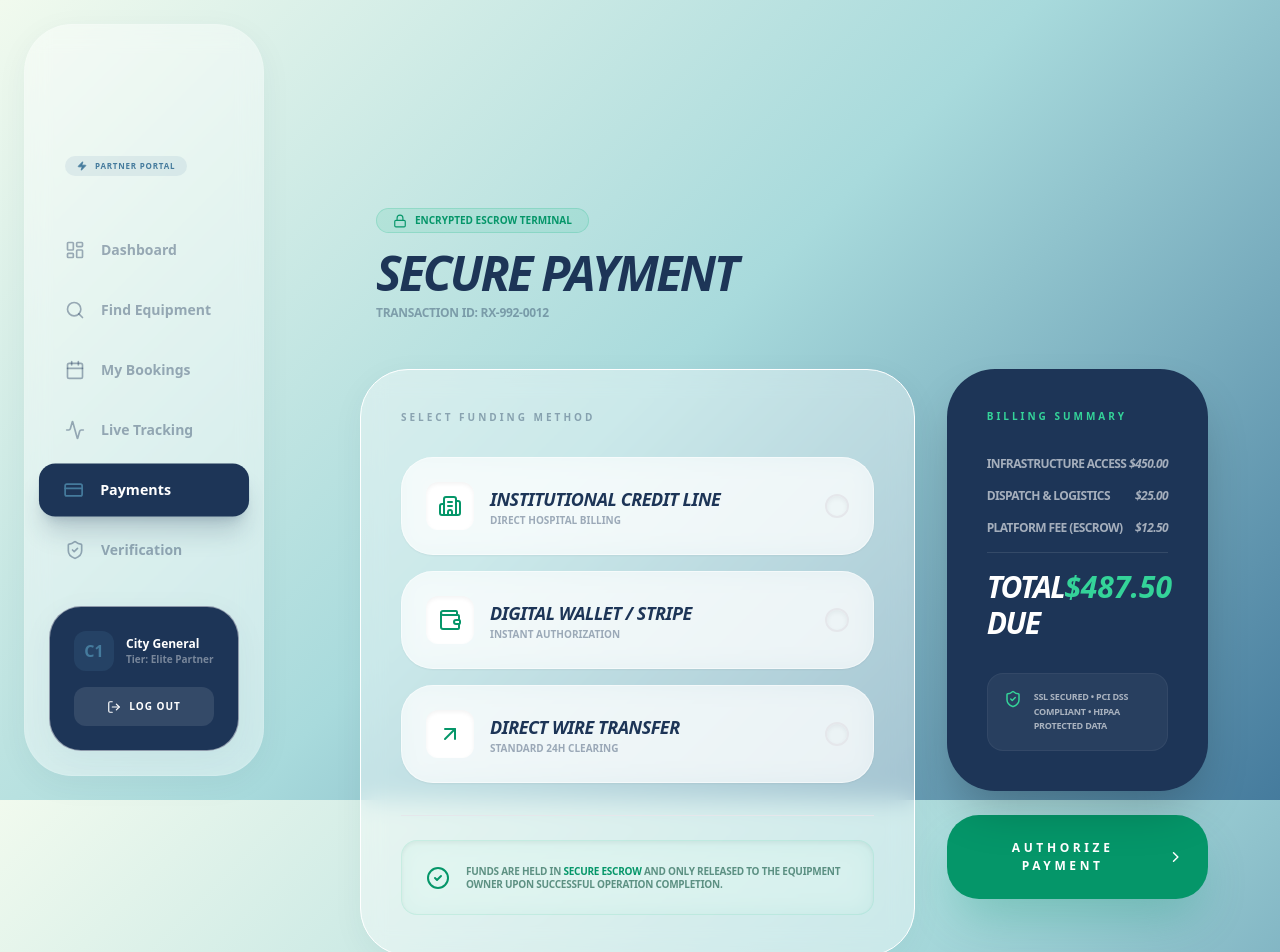
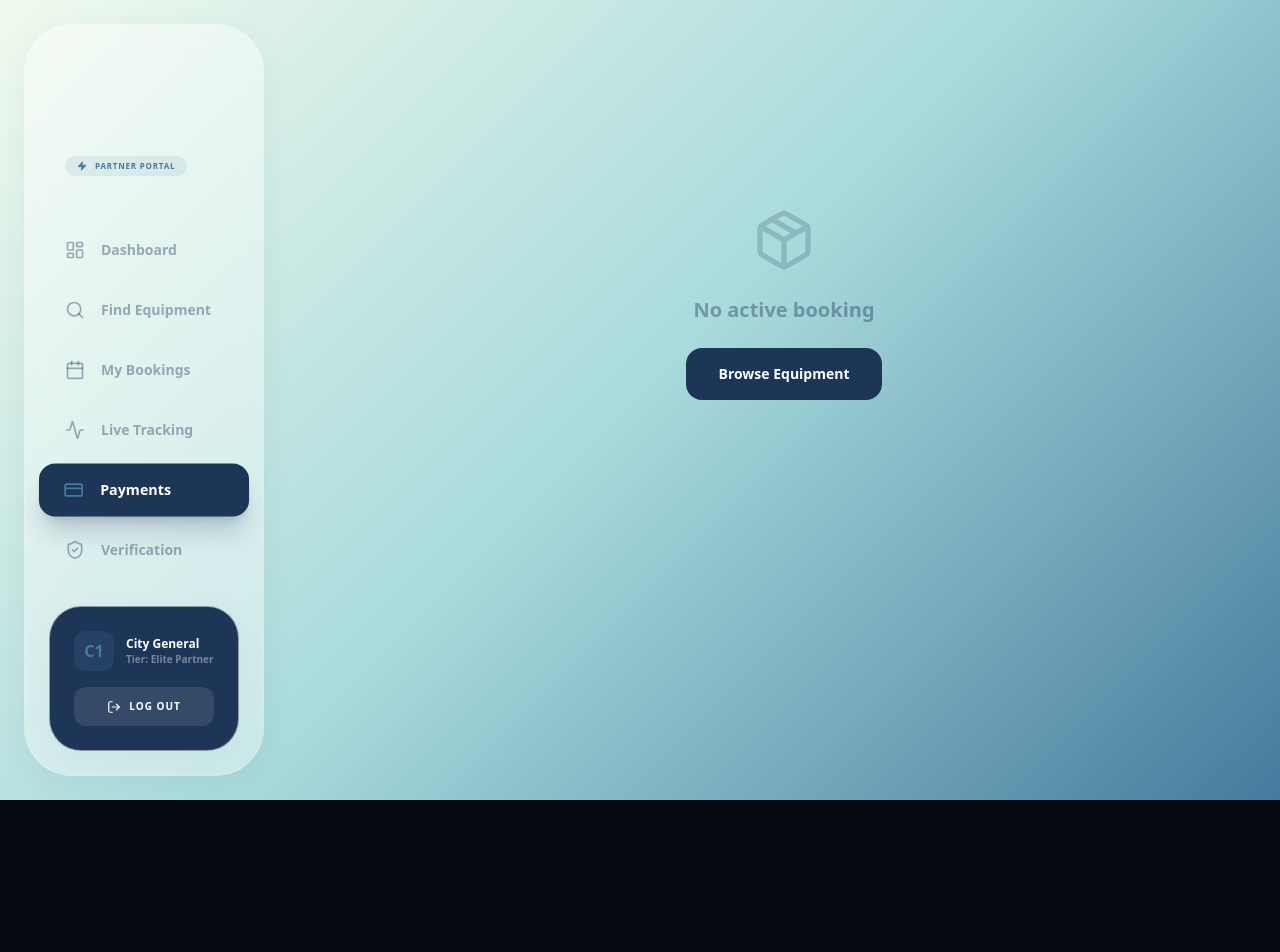
Before and after one commit to DharmiSapariya/ResourceRX, a React (Vite) app: page /clinic/payment in a window 1280 px wide. Shown: the top 952 px of the page. After the commit the page ends 800 px from the top, so only its background shows below. Built offline with nearby package versions, Linux system fonts and the light colour scheme.

Commit message:
fix: update ClinicPayment page to latest version

```diff
--- a/src/pages/Clinic/ClinicPayment.jsx
+++ b/src/pages/Clinic/ClinicPayment.jsx
@@ -1,123 +1,281 @@
-import React from 'react';
-import { motion } from 'framer-motion';
+import React, { useState } from 'react';
+import { motion, AnimatePresence } from 'framer-motion';
 import { useNavigate } from 'react-router-dom';
 import {
-  CreditCard,
-  ShieldCheck,
-  Lock,
-  ChevronRight,
-  Building2,
-  CheckCircle2,
-  Wallet,
-  ArrowUpRight
+  CreditCard, ShieldCheck, Lock, ChevronRight,
+  Building2, CheckCircle2, Wallet, ArrowUpRight,
+  Loader2, AlertCircle, Package
 } from 'lucide-react';
+import { useClinic } from '../../context/ClinicContext';
 import '../../App.css';
+
+const PAYMENT_METHODS = [
+  { id: 'credit', name: "Institutional Credit Line",  icon: Building2,    desc: "Direct hospital billing · No upfront charge"         },
+  { id: 'wallet', name: "UPI / Debit / Credit Card",   icon: Wallet,       desc: "Instant authorization · Escrow-protected"            },
+  { id: 'wire',   name: "NEFT / RTGS Bank Transfer",   icon: ArrowUpRight, desc: "Standard 2–4h clearing · For large orders"          },
+];
+
+// Indian-style number formatting
+function formatINR(amount) {
+  return `₹${Math.round(amount).toLocaleString('en-IN')}`;
+}
 
 export default function ClinicPayment() {
   const navigate = useNavigate();
+  const { currentBooking, completePayment } = useClinic();
+
+  const [selectedMethod, setSelectedMethod] = useState(null);
+  const [processing,     setProcessing]     = useState(false);
+  const [processed,      setProcessed]      = useState(false);
+  const [upiId,          setUpiId]          = useState('');
+  const [cardNum,        setCardNum]        = useState('');
+  const [cardExp,        setCardExp]        = useState('');
+  const [cardCVV,        setCardCVV]        = useState('');
+  const [orgName,        setOrgName]        = useState('');
+  const [poNumber,       setPoNumber]       = useState('');
+  const [error,          setError]          = useState(null);
+
+  if (!currentBooking) {
+    return (
+      <div className="pt-40 pb-20 px-6 max-w-4xl mx-auto text-center">
+        <Package className="mx-auto opacity-20 mb-6" size={64} />
+        <p className="font-black text-xl opacity-40">No active booking</p>
+        <button onClick={() => navigate('/clinic/search')}
+          className="mt-6 bg-primary text-white px-8 py-4 rounded-2xl font-black text-sm hover:bg-secondary transition-all">
+          Browse Equipment
+        </button>
+      </div>
+    );
+  }
+
+  const durationHours = parseInt(currentBooking.duration) || 4;
+  const pricePerHour  = Number(currentBooking.price) || 4500; // INR/hr
+  const subtotal      = pricePerHour * durationHours;
+  const dispatch      = 2500;    // ₹2,500 logistics fee
+  const platformFee   = Math.round(subtotal * 0.025); // 2.5%
+  const gst           = Math.round((subtotal + dispatch + platformFee) * 0.18); // 18% GST
+  const total         = subtotal + dispatch + platformFee + gst;
+
+  const formatCard = (v) => v.replace(/\D/g, '').slice(0, 16).replace(/(.{4})/g, '$1 ').trim();
+  const formatExp  = (v) => {
+    const d = v.replace(/\D/g, '').slice(0, 4);
+    return d.length >= 2 ? d.slice(0, 2) + '/' + d.slice(2) : d;
+  };
+
+  const validate = () => {
+    if (!selectedMethod) { setError('Please select a payment method'); return false; }
+    if (selectedMethod === 'wallet') {
+      if (!upiId.trim() && cardNum.replace(/\s/g, '').length < 16) {
+        setError('Enter a valid UPI ID or 16-digit card number'); return false;
+      }
+    }
+    if (selectedMethod === 'credit') {
+      if (!orgName.trim()) { setError('Enter organization name'); return false; }
+    }
+    return true;
+  };
+
+  const handlePay = async () => {
+    setError(null);
+    if (!validate()) return;
+    setProcessing(true);
+    await new Promise(r => setTimeout(r, 2500));
+    completePayment();
+    setProcessed(true);
+    setProcessing(false);
+    setTimeout(() => navigate('/clinic/tracking'), 1800);
+  };
+
+  if (processed) {
+    return (
+      <motion.div initial={{ opacity: 0, scale: 0.95 }} animate={{ opacity: 1, scale: 1 }}
+        className="pt-40 pb-20 px-6 max-w-xl mx-auto text-center">
+        <div className="glass-panel rounded-[3rem] p-16 space-y-6">
+          <motion.div initial={{ scale: 0 }} animate={{ scale: 1 }} transition={{ type: 'spring', delay: 0.2 }}
+            className="w-24 h-24 bg-emerald-500 rounded-full flex items-center justify-center mx-auto">
+            <CheckCircle2 className="text-white" size={48} />
+          </motion.div>
+          <h2 className="text-3xl font-black tracking-tighter">Payment Authorized</h2>
+          <p className="text-gray-500 font-bold">Funds secured in escrow · Redirecting to tracking…</p>
+        </div>
+      </motion.div>
+    );
+  }
 
   return (
-    <motion.div
-      initial={{ opacity: 0, y: 10 }}
-      animate={{ opacity: 1, y: 0 }}
-      className="pt-40 pb-20 px-6 max-w-6xl mx-auto"
-    >
-      {/* PAYMENT HEADER */}
+    <motion.div initial={{ opacity: 0, y: 10 }} animate={{ opacity: 1, y: 0 }} className="pt-40 pb-20 px-6 max-w-6xl mx-auto">
       <div className="mb-12 ml-4">
-        <div className="inline-flex items-center gap-2 px-4 py-1 rounded-full bg-emerald-500/10 text-[10px] font-black uppercase mb-4 text-emerald-600 border border-emerald-500/20">
-          <Lock size={14} />
-          Encrypted Escrow Terminal
+        <div className="inline-flex items-center gap-2 px-4 py-1 rounded-full bg-emerald-500/10 text-[10px] font-black uppercase mb-4 text-emerald-600">
+          <Lock size={14} /> Encrypted Escrow Terminal
         </div>
-        {/* Deep Blue Heading Applied Here */}
-        <h2 className="text-5xl font-black tracking-tighter mb-2 text-[var(--primary)] uppercase italic">Secure Payment</h2>
-        <p className="text-[var(--primary)] opacity-40 font-bold tracking-tight uppercase text-xs tracking-[0.2em]">Transaction ID: RX-992-0012</p>
+        <h2 className="text-5xl font-black tracking-tighter mb-2">Secure Payment</h2>
+        <p className="text-gray-500 font-bold">Booking: {currentBooking.id} · {currentBooking.asset}</p>
       </div>
 
       <div className="grid lg:grid-cols-3 gap-8">
+        <div className="lg:col-span-2 space-y-6">
 
-        {/* PAYMENT METHODS */}
-        <div className="lg:col-span-2 space-y-6">
-          <div className="glass-panel rounded-[3rem] p-10 space-y-8 bg-white/40 border border-white">
-            <h4 className="text-[10px] font-black uppercase opacity-40 tracking-[0.3em] text-[var(--primary)]">Select Funding Method</h4>
-
-            <div className="grid gap-4">
-              {[
-                { name: "Institutional Credit Line", icon: Building2, desc: "Direct hospital billing" },
-                { name: "Digital Wallet / Stripe", icon: Wallet, desc: "Instant authorization" },
-                { name: "Direct Wire Transfer", icon: ArrowUpRight, desc: "Standard 24h clearing" }
-              ].map((method, i) => (
-                <div key={i} className="glass-panel bg-white/60 p-6 rounded-[2rem] flex items-center justify-between hover:border-emerald-500/30 cursor-pointer transition-all group border border-white/50 shadow-sm">
+          {/* Payment methods */}
+          <div className="glass-panel rounded-[3rem] p-10 space-y-5">
+            <h4 className="text-[10px] font-black uppercase opacity-40 tracking-widest">Select Payment Method</h4>
+            {PAYMENT_METHODS.map(m => (
+              <div key={m.id} onClick={() => { setSelectedMethod(m.id); setError(null); }}
+                className={`p-6 rounded-[2rem] flex items-center justify-between cursor-pointer transition-all border-2 ${selectedMethod === m.id ? 'border-emerald-500/50 bg-emerald-50/30' : 'glass-panel border-transparent hover:border-emerald-500/20'}`}>
                 <div className="flex items-center gap-4">
-                    <div className="w-12 h-12 rounded-xl bg-white flex items-center justify-center text-emerald-600 shadow-inner">
-                      <method.icon size={24} />
+                  <div className={`w-12 h-12 rounded-xl flex items-center justify-center shadow-sm ${selectedMethod === m.id ? 'bg-emerald-500 text-white' : 'bg-white text-emerald-600'}`}>
+                    <m.icon size={22} />
                   </div>
                   <div>
-                      <p className="font-black text-lg tracking-tight text-[var(--primary)] uppercase italic">{method.name}</p>
-                      <p className="text-[10px] font-bold text-[var(--primary)] opacity-40 uppercase">{method.desc}</p>
+                    <p className="font-black text-lg tracking-tight">{m.name}</p>
+                    <p className="text-xs font-bold text-gray-400">{m.desc}</p>
                   </div>
                 </div>
-                  <div className="w-6 h-6 rounded-full border-2 border-[var(--primary)]/10 group-hover:border-emerald-500 transition-colors shadow-inner" />
+                <div className={`w-5 h-5 rounded-full border-2 transition-all ${selectedMethod === m.id ? 'border-emerald-500 bg-emerald-500' : 'border-primary/20'}`}>
+                  {selectedMethod === m.id && <CheckCircle2 className="text-white" size={20} />}
+                </div>
               </div>
             ))}
           </div>
 
-            <div className="pt-6 border-t border-[var(--primary)]/5">
-              <div className="glass-panel bg-emerald-500/5 p-6 rounded-2xl flex items-center gap-4 border border-emerald-500/10 shadow-inner">
-                <CheckCircle2 className="text-emerald-600 shrink-0" />
-                <p className="text-[10px] font-bold text-emerald-900/60 leading-tight uppercase tracking-tight">
-                  Funds are held in <span className="text-emerald-600 font-black">Secure Escrow</span> and only released to the equipment owner upon successful operation completion.
+          {/* Dynamic form */}
+          <AnimatePresence>
+            {selectedMethod === 'wallet' && (
+              <motion.div key="wallet" initial={{ opacity: 0, y: 10 }} animate={{ opacity: 1, y: 0 }} exit={{ opacity: 0 }}
+                className="glass-panel rounded-[3rem] p-10 space-y-5">
+                <h4 className="text-[10px] font-black uppercase opacity-40 tracking-widest">Payment Details</h4>
+                {/* UPI */}
+                <div className="space-y-2">
+                  <label className="text-[10px] font-black opacity-40 uppercase ml-1">UPI ID (preferred)</label>
+                  <input value={upiId} onChange={e => setUpiId(e.target.value)}
+                    placeholder="yourname@upi or phone@paytm"
+                    className="w-full glass-panel bg-white/40 py-4 px-6 rounded-2xl font-bold text-sm outline-none focus:ring-2 ring-emerald-400/30" />
+                </div>
+                <div className="flex items-center gap-3 opacity-40">
+                  <div className="flex-1 h-px bg-primary/20" />
+                  <span className="text-[10px] font-black uppercase">or card</span>
+                  <div className="flex-1 h-px bg-primary/20" />
+                </div>
+                <div className="space-y-2">
+                  <label className="text-[10px] font-black opacity-40 uppercase ml-1">Card Number</label>
+                  <input value={cardNum} onChange={e => setCardNum(formatCard(e.target.value))}
+                    placeholder="0000 0000 0000 0000"
+                    className="w-full glass-panel bg-white/40 py-4 px-6 rounded-2xl font-bold text-sm outline-none focus:ring-2 ring-emerald-400/30 tracking-widest" />
+                </div>
+                <div className="grid grid-cols-2 gap-4">
+                  <div className="space-y-2">
+                    <label className="text-[10px] font-black opacity-40 uppercase ml-1">Expiry</label>
+                    <input value={cardExp} onChange={e => setCardExp(formatExp(e.target.value))}
+                      placeholder="MM/YY" maxLength={5}
+                      className="w-full glass-panel bg-white/40 py-4 px-6 rounded-2xl font-bold text-sm outline-none focus:ring-2 ring-emerald-400/30" />
+                  </div>
+                  <div className="space-y-2">
+                    <label className="text-[10px] font-black opacity-40 uppercase ml-1">CVV</label>
+                    <input value={cardCVV} onChange={e => setCardCVV(e.target.value.replace(/\D/, '').slice(0, 4))}
+                      placeholder="000" type="password"
+                      className="w-full glass-panel bg-white/40 py-4 px-6 rounded-2xl font-bold text-sm outline-none focus:ring-2 ring-emerald-400/30" />
+                  </div>
+                </div>
+              </motion.div>
+            )}
+
+            {selectedMethod === 'credit' && (
+              <motion.div key="credit" initial={{ opacity: 0, y: 10 }} animate={{ opacity: 1, y: 0 }} exit={{ opacity: 0 }}
+                className="glass-panel rounded-[3rem] p-10 space-y-5">
+                <h4 className="text-[10px] font-black uppercase opacity-40 tracking-widest">Institutional Details</h4>
+                <div className="space-y-2">
+                  <label className="text-[10px] font-black opacity-40 uppercase ml-1">Hospital / Trust Name</label>
+                  <input value={orgName} onChange={e => setOrgName(e.target.value)}
+                    placeholder="e.g. Apollo Hospitals Trust"
+                    className="w-full glass-panel bg-white/40 py-4 px-6 rounded-2xl font-bold text-sm outline-none focus:ring-2 ring-emerald-400/30" />
+                </div>
+                <div className="space-y-2">
+                  <label className="text-[10px] font-black opacity-40 uppercase ml-1">Purchase Order # (optional)</label>
+                  <input value={poNumber} onChange={e => setPoNumber(e.target.value)} placeholder="PO-2025-XXXX"
+                    className="w-full glass-panel bg-white/40 py-4 px-6 rounded-2xl font-bold text-sm outline-none focus:ring-2 ring-emerald-400/30" />
+                </div>
+              </motion.div>
+            )}
+
+            {selectedMethod === 'wire' && (
+              <motion.div key="wire" initial={{ opacity: 0, y: 10 }} animate={{ opacity: 1, y: 0 }} exit={{ opacity: 0 }}
+                className="glass-panel rounded-[3rem] p-10 space-y-4">
+                <h4 className="text-[10px] font-black uppercase opacity-40 tracking-widest">NEFT / RTGS Instructions</h4>
+                {[
+                  { label: "Bank",           value: "ICICI Bank Ltd." },
+                  { label: "Account Name",   value: "ResourceRX Escrow Pvt. Ltd." },
+                  { label: "Account No.",    value: "••••••••4829" },
+                  { label: "IFSC Code",      value: "ICIC0001234" },
+                  { label: "Reference",      value: currentBooking.id },
+                  { label: "Amount",         value: formatINR(total) },
+                ].map(row => (
+                  <div key={row.label} className="flex justify-between p-3 bg-white/40 rounded-xl">
+                    <p className="text-[10px] font-black opacity-40 uppercase">{row.label}</p>
+                    <p className="text-sm font-black">{row.value}</p>
+                  </div>
+                ))}
+              </motion.div>
+            )}
+          </AnimatePresence>
+
+          <div className="glass-panel rounded-2xl p-5 flex items-start gap-4">
+            <CheckCircle2 className="text-emerald-600 shrink-0 mt-0.5" size={18} />
+            <p className="text-sm font-bold text-emerald-900/60 leading-tight">
+              Funds held in <strong>Secure Escrow</strong> — released to equipment owner only after your successful operation confirmation.
             </p>
           </div>
+
+          {error && (
+            <div className="flex items-center gap-3 p-4 bg-red-50 rounded-2xl border border-red-100">
+              <AlertCircle size={16} className="text-red-500 shrink-0" />
+              <p className="text-sm font-bold text-red-700">{error}</p>
             </div>
+          )}
+        </div>
+
+        {/* Order summary */}
+        <div className="space-y-6">
+          <div className="glass-panel bg-primary text-white p-10 rounded-[3rem] space-y-6 sticky top-32">
+            <h4 className="text-xs font-black uppercase text-emerald-400 tracking-widest">Billing Summary</h4>
+            <div className="space-y-4">
+              <div className="p-4 bg-white/5 rounded-2xl">
+                <p className="text-[9px] font-black opacity-40 uppercase mb-1">Equipment</p>
+                <p className="font-black text-sm leading-tight">{currentBooking.asset}</p>
+                <p className="text-[10px] opacity-50">{currentBooking.selectedDate} · {currentBooking.duration}</p>
+              </div>
+              {[
+                { label: "Equipment Access",       val: formatINR(subtotal)    },
+                { label: "Dispatch & Logistics",   val: formatINR(dispatch)    },
+                { label: "Platform Fee (2.5%)",    val: formatINR(platformFee) },
+                { label: "GST @ 18%",              val: formatINR(gst)         },
+              ].map(r => (
+                <div key={r.label} className="flex justify-between font-bold opacity-60 text-sm">
+                  <span>{r.label}</span><span>{r.val}</span>
+                </div>
+              ))}
+              <div className="h-px bg-white/10" />
+              <div className="flex justify-between text-2xl font-black">
+                <span>Total</span>
+                <span className="text-emerald-400">{formatINR(total)}</span>
+              </div>
+              <p className="text-[9px] opacity-30 font-bold">
+                ≈ {formatINR(Math.round(pricePerHour))}/hr × {durationHours}h + logistics + GST
+              </p>
+            </div>
+
+            <div className="p-3 bg-white/5 rounded-xl flex items-start gap-2">
+              <ShieldCheck className="text-emerald-400 shrink-0 mt-0.5" size={16} />
+              <p className="text-[9px] font-bold opacity-50 uppercase">SSL · RBI Compliant · HIPAA Protected</p>
             </div>
           </div>
 
-        {/* ORDER SUMMARY */}
-        <div className="space-y-6">
-          <div className="glass-panel bg-[var(--primary)] text-white p-10 rounded-[3rem] space-y-8 shadow-2xl border-none relative overflow-hidden">
-            <h4 className="text-[10px] font-black uppercase text-emerald-400 tracking-[0.3em]">Billing Summary</h4>
-
-            <div className="space-y-4 relative z-10">
-              <div className="flex justify-between font-bold opacity-60 text-xs uppercase tracking-tighter">
-                <span>Infrastructure Access</span>
-                <span className="italic">$450.00</span>
-              </div>
-              <div className="flex justify-between font-bold opacity-60 text-xs uppercase tracking-tighter">
-                <span>Dispatch & Logistics</span>
-                <span className="italic">$25.00</span>
-              </div>
-              <div className="flex justify-between font-bold opacity-60 text-xs uppercase tracking-tighter">
-                <span>Platform Fee (Escrow)</span>
-                <span className="italic">$12.50</span>
-              </div>
-              <div className="h-px bg-white/10 w-full my-4" />
-              <div className="flex justify-between text-3xl font-black">
-                <span className="tracking-tighter uppercase italic">Total Due</span>
-                <span className="text-emerald-400 italic font-black">$487.50</span>
-              </div>
-            </div>
-
-            <div className="p-4 bg-white/5 rounded-2xl flex items-start gap-3 border border-white/5">
-              <ShieldCheck className="text-emerald-400 shrink-0" size={18} />
-              <p className="text-[9px] font-bold leading-relaxed opacity-60 uppercase tracking-tight">
-                SSL Secured • PCI DSS Compliant • HiPAA Protected Data
-              </p>
-            </div>
-          </div>
-
-          <button
-            onClick={() => navigate('/tracking')}
-            className="w-full bg-emerald-600 text-white p-6 rounded-[2rem] font-black text-[12px] uppercase tracking-[0.3em] shadow-2xl shadow-emerald-600/30 hover:bg-emerald-700 transition-all flex items-center justify-center gap-3 active:scale-95 group"
-          >
-            Authorize Payment
-            <ChevronRight className="group-hover:translate-x-1 transition-transform" size={18} />
+          <button onClick={handlePay} disabled={processing || !selectedMethod}
+            className="w-full bg-emerald-600 text-white p-6 rounded-[2rem] font-black text-lg shadow-2xl shadow-emerald-600/20 hover:bg-emerald-700 transition-all flex items-center justify-center gap-3 disabled:opacity-40">
+            {processing
+              ? <><Loader2 size={20} className="animate-spin" /> Processing…</>
+              : <>Authorize · {formatINR(total)} <ChevronRight size={20} /></>}
           </button>
         </div>
       </div>
-
-      <footer className="mt-20 text-center opacity-20 text-[10px] font-black uppercase tracking-[0.5em] text-[var(--primary)]">
-        ResourceRX Financial • Encrypted Gateway Node
-      </footer>
     </motion.div>
   );
 }
```
Lines whose indentation alone changed are shown as unchanged.
